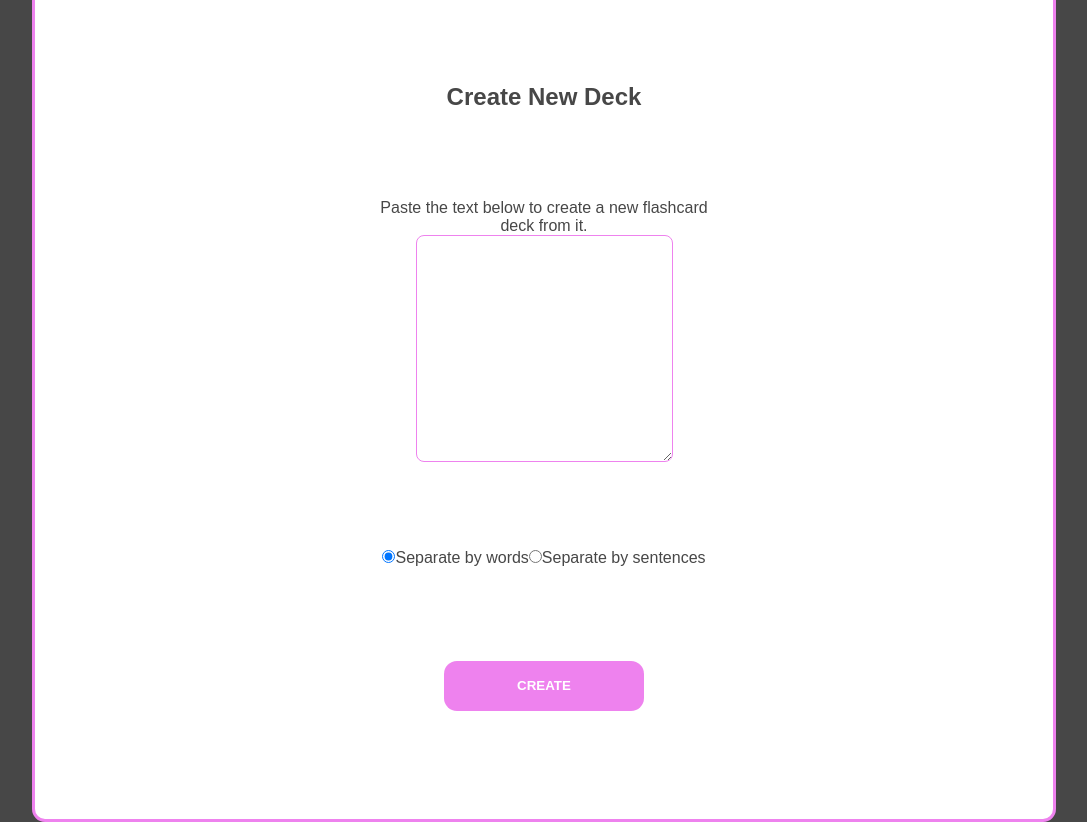
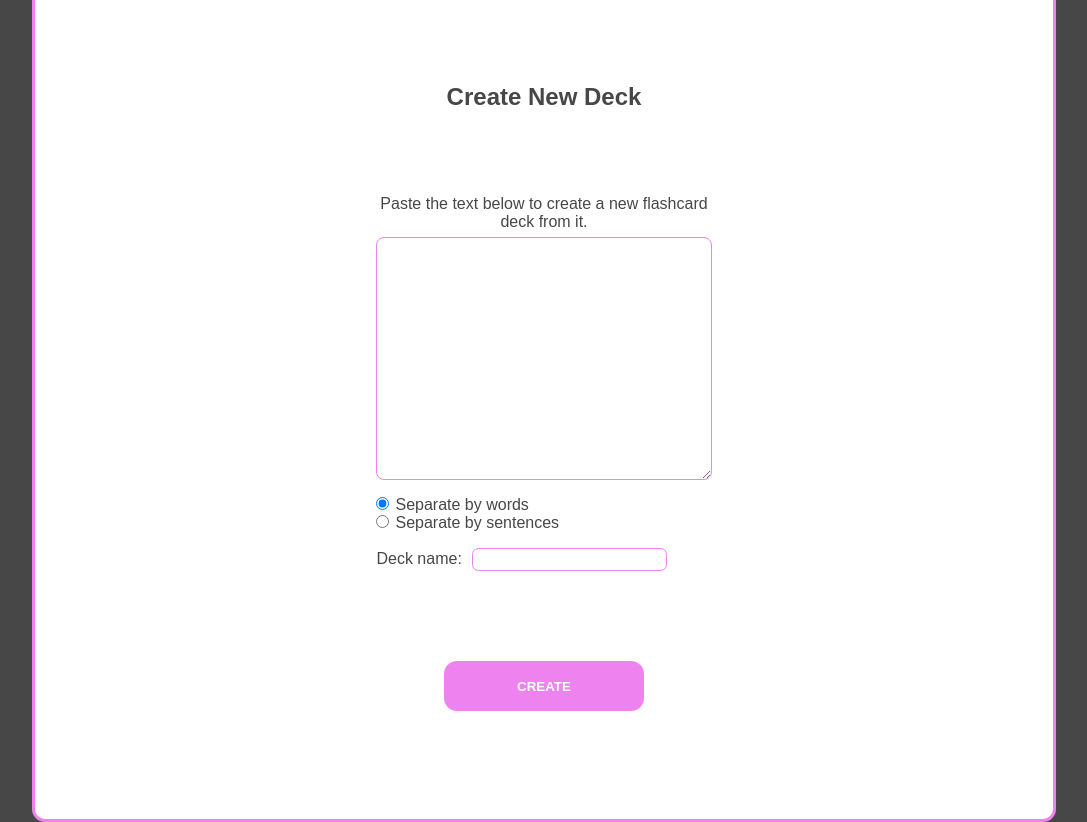
Before and after one commit to Nyllaah/flashcards-app, a React (Vite) app in the folder frontend/: page /create in a window 1280 px wide. Shown: the whole page, without its empty margins (96-1183 px from the left). Built offline with nearby package versions, Linux system fonts and the light colour scheme.

Commit message:
fix:  create page css

```diff
--- a/frontend/src/pages/CreateNewDeck.tsx
+++ b/frontend/src/pages/CreateNewDeck.tsx
@@ -31,12 +31,12 @@ function CreateNewDeck() {
     } else {
       setByWords(false)
     }
-  }
+  };
 
   return (
     <div className={ styles.container }>
       <h2>Create New Deck</h2>
-      <section className={ styles.textContainer } >
+      <form className={ styles.form } >
         <p className={ styles.p } >Paste the text below to create a new flashcard deck from it.</p>
         <textarea
           className={ styles.textarea }
@@ -46,8 +46,7 @@ function CreateNewDeck() {
           rows={15}
           onChange={ handleChange }
         />
-      </section>
-      <section>
+        <div className={styles.methodContainer}>
           <label htmlFor="by-words">
             <input
               type="radio"
@@ -67,10 +66,15 @@ function CreateNewDeck() {
               />
             Separate by sentences
           </label>
-      </section>
+        </div>
+        <label htmlFor="deck-name">
+          Deck name:
+          <input type="text" name="deck-name" id="deck-name" />
+        </label>
+      </form>
       <Button action={ handleClick } content={'Create'} />
     </div>
-  )
-}
+  );
+};
 
 export default CreateNewDeck;
--- a/frontend/src/pages/css/CreateNewDeck.module.css
+++ b/frontend/src/pages/css/CreateNewDeck.module.css
@@ -7,18 +7,38 @@
     margin: 10% 0;
 }
 
-.textContainer {
+.form {
     display: flex;
     flex-direction: column;
-    align-items: center;
+    width: 80%;
+    gap: 6px;
 }
 
 .textarea {
     border: 1px solid var(--purple);
     border-radius: 0.5rem;
+    padding: 0.5rem;
+    margin-bottom: 10px;
 }
 
 .p {
-    width: 80%;
     text-align: center;
 }
+
+.methodContainer {
+    display: flex;
+    flex-direction: column;
+    margin-left: -10px;
+    margin-bottom: 10px;
+}
+
+.methodContainer input {
+    margin-right: 6px;
+}
+
+.container input {
+    border: 1px solid var(--purple);
+    border-radius: 0.4rem;
+    margin-left: 10px;
+    padding: 0.2rem 0.5rem;
+}
```
Lines whose indentation alone changed are shown as unchanged.
